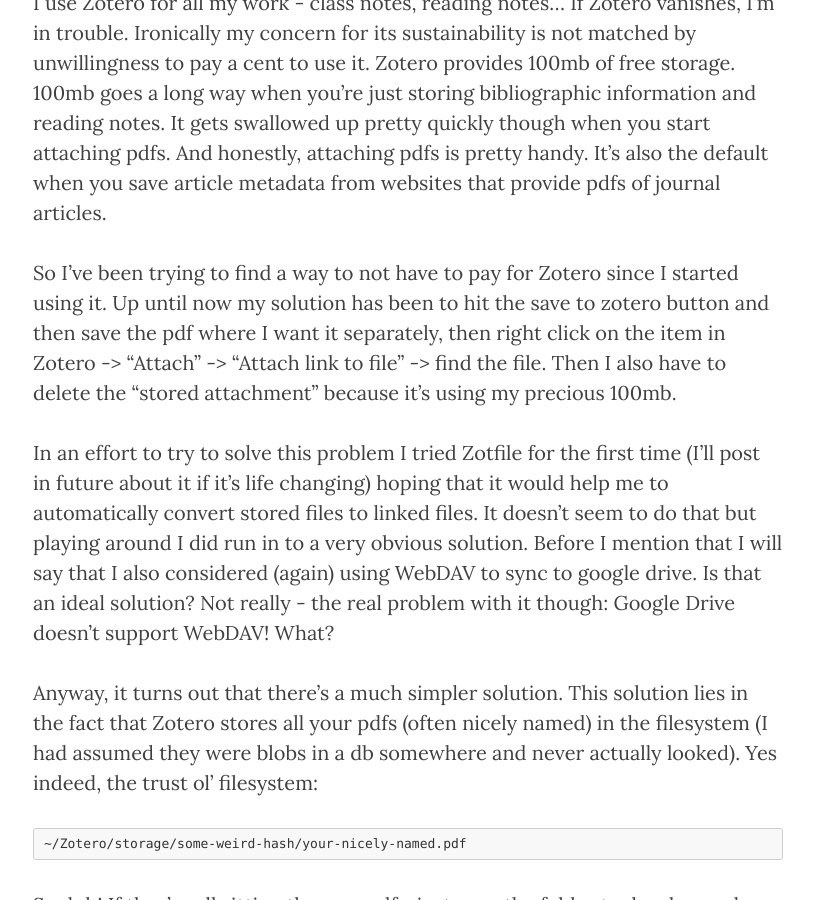
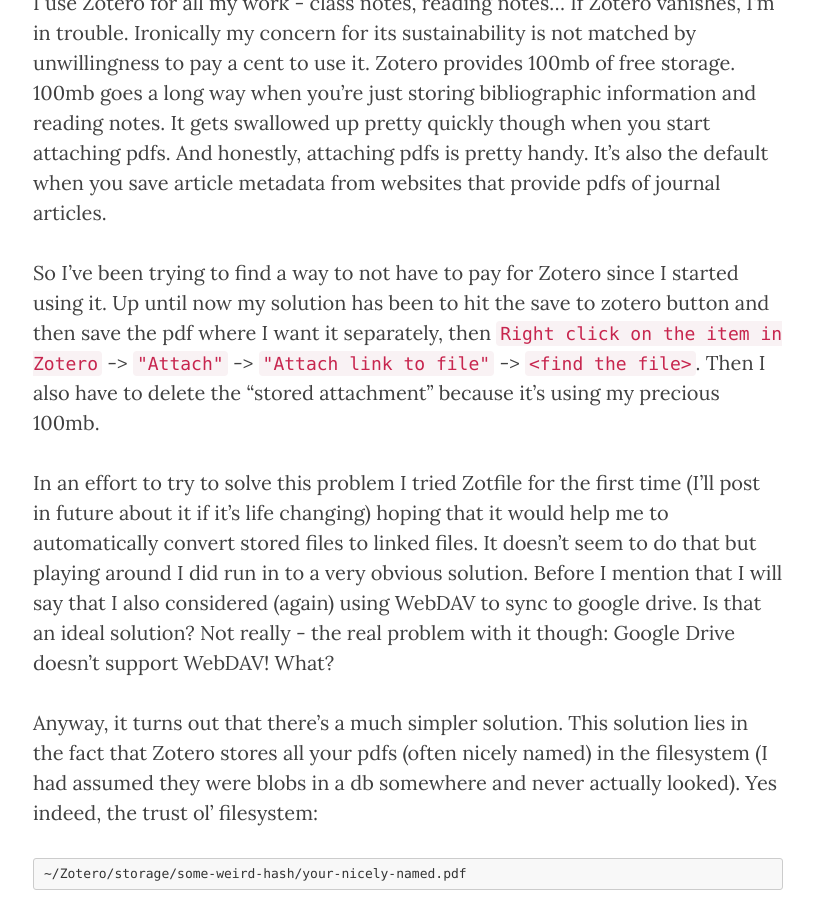
Before and after one commit to jcuenod/bibletech, a Jekyll site: the page built from _posts/2018-03-16-free-zotero-file-storage.md, in a window 1280 px wide and 900 px high, scrolled down 568 px. Shown: the whole window, without its empty margins (232-1046 px from the left). Built offline with Jekyll 4.4.1, drawn with Linux system fonts in a browser that asks for light colours; nearby versions of some CDN libraries; part of the change alters nothing that is shown.

```diff
--- a/_posts/2018-03-16-free-zotero-file-storage.md
+++ b/_posts/2018-03-16-free-zotero-file-storage.md
@@ -9,7 +9,7 @@ header-img: "img/post-bg-hebrew.jpg"
 
 I use Zotero for all my work - class notes, reading notes... If Zotero vanishes, I'm in trouble. Ironically my concern for its sustainability is not matched by unwillingness to pay a cent to use it. Zotero provides 100mb of free storage. 100mb goes a long way when you're just storing bibliographic information and reading notes. It gets swallowed up pretty quickly though when you start attaching pdfs. And honestly, attaching pdfs is pretty handy. It's also the default when you save article metadata from websites that provide pdfs of journal articles.
 
-So I've been trying to find a way to not have to pay for Zotero since I started using it. Up until now my solution has been to hit the save to zotero button and then save the pdf where I want it separately, then right click on the item in Zotero -> "Attach" -> "Attach link to file" -> find the file. Then I also have to delete the "stored attachment" because it's using my precious 100mb.
+So I've been trying to find a way to not have to pay for Zotero since I started using it. Up until now my solution has been to hit the save to zotero button and then save the pdf where I want it separately, then `Right click on the item in Zotero` -> `"Attach"` -> `"Attach link to file"` -> `<find the file>`. Then I also have to delete the "stored attachment" because it's using my precious 100mb.
 
 In an effort to try to solve this problem I tried Zotfile for the first time (I'll post in future about it if it's life changing) hoping that it would help me to automatically convert stored files to linked files. It doesn't seem to do that but playing around I did run in to a very obvious solution. Before I mention that I will say that I also considered (again) using WebDAV to sync to google drive. Is that an ideal solution? Not really - the real problem with it though: Google Drive doesn't support WebDAV! What?
 
```
